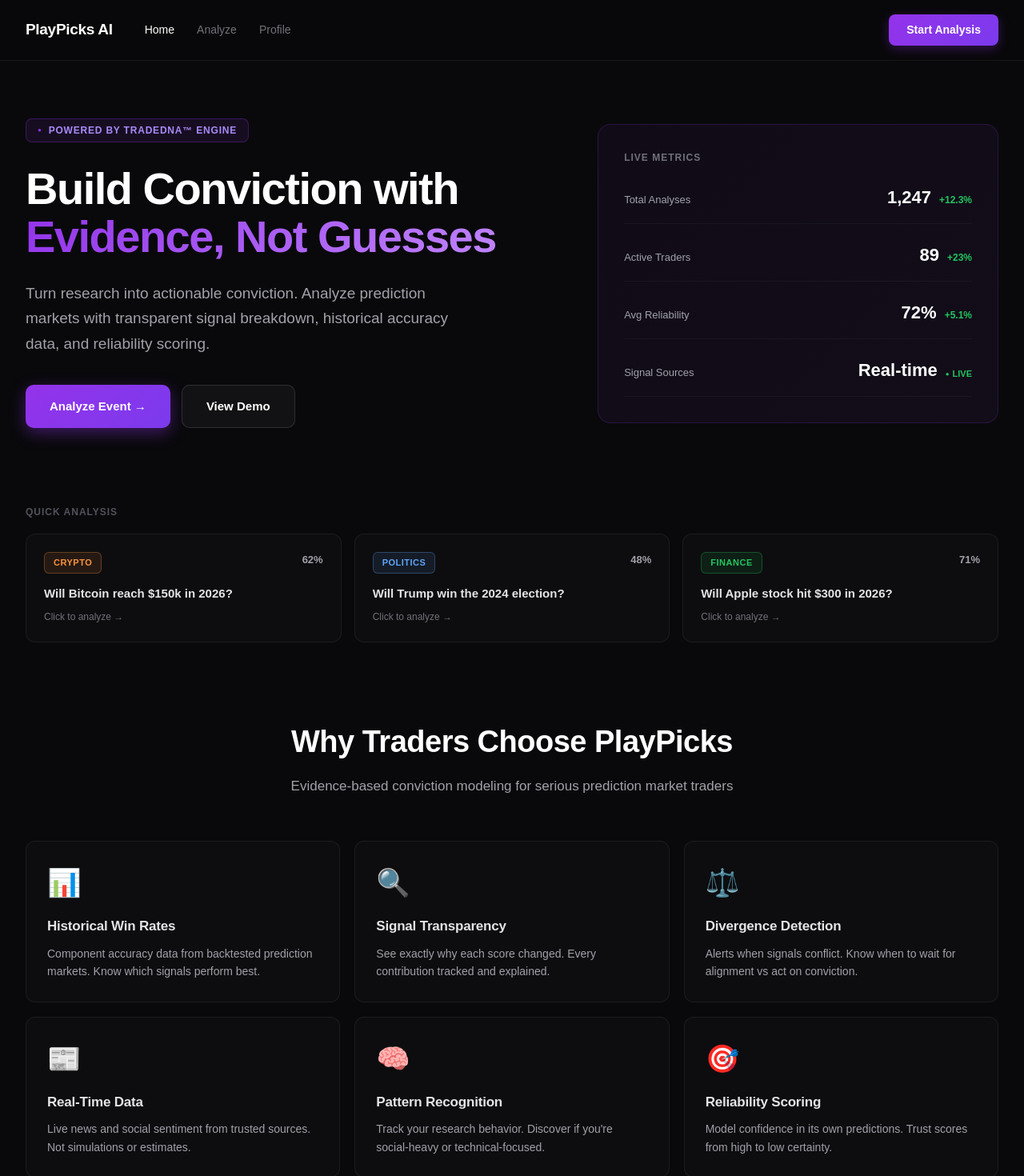
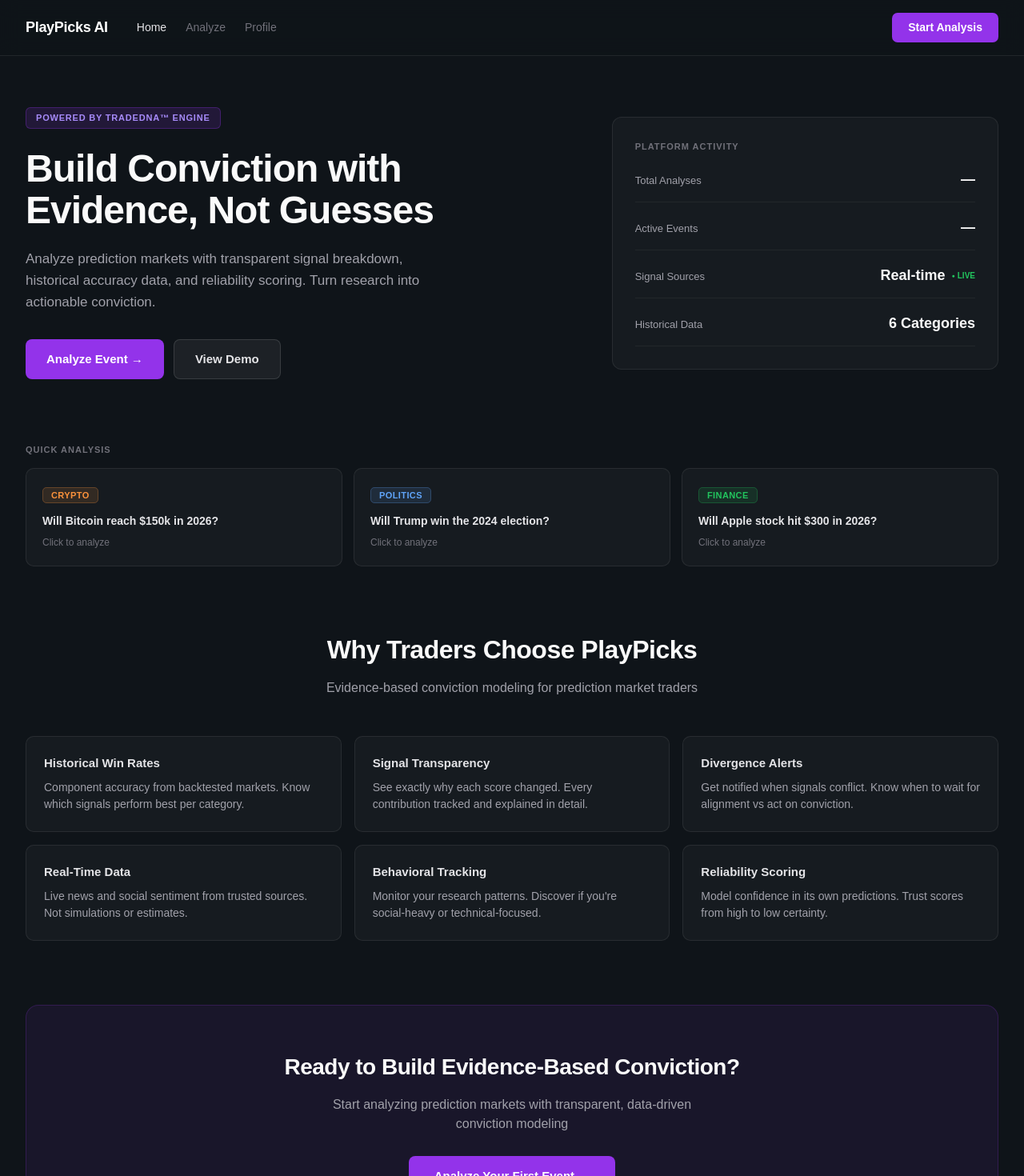
Before and after one commit to anujagadde18/tradedna, a Next.js app: page / in a window 1280 px wide. Shown: the top 1470 px of the page at 80% size. Built offline with nearby package versions, Linux system fonts and the light colour scheme.

Commit message:
Update page.tsx

```diff
--- a/app/page.tsx
+++ b/app/page.tsx
@@ -1,36 +1,45 @@
 "use client";
 
 import { useRouter } from "next/navigation";
-import { Suspense } from "react";
+import { Suspense, useEffect, useState } from "react";
 import { PopularEventsFeed } from "@/components/home/PopularEventsFeed";
+import { getPopularEvents } from "@/lib/storage/popularEvents";
 
 function HomeContent() {
   const router = useRouter();
+  const [totalAnalyses, setTotalAnalyses] = useState(0);
+  const [activeEvents, setActiveEvents] = useState(0);
+
+  useEffect(() => {
+    const events = getPopularEvents();
+    setActiveEvents(events.length);
+    setTotalAnalyses(events.reduce((sum, e) => sum + e.count, 0));
+  }, []);
 
   const demoEvents = [
-    { title: "Will Bitcoin reach $150k in 2026?", category: "crypto", confidence: "62%" },
-    { title: "Will Trump win the 2024 election?", category: "politics", confidence: "48%" },
-    { title: "Will Apple stock hit $300 in 2026?", category: "finance", confidence: "71%" },
+    { title: "Will Bitcoin reach $150k in 2026?", category: "crypto" },
+    { title: "Will Trump win the 2024 election?", category: "politics" },
+    { title: "Will Apple stock hit $300 in 2026?", category: "finance" },
   ];
 
   return (
-    <main style={{ minHeight: "100vh", background: "#09090b", color: "#fff" }}>
+    <main style={{ minHeight: "100vh", background: "#0f1419", color: "#fff" }}>
 
       {/* Navigation */}
       <nav style={{
-        borderBottom: "1px solid rgba(255,255,255,0.06)",
-        padding: "18px 0",
-        background: "rgba(9,9,11,0.8)",
+        borderBottom: "1px solid rgba(255,255,255,0.08)",
+        padding: "16px 0",
+        background: "rgba(15,20,25,0.9)",
         backdropFilter: "blur(12px)",
         position: "sticky",
         top: 0,
         zIndex: 100
       }}>
         <div style={{ maxWidth: 1300, margin: "0 auto", padding: "0 32px", display: "flex", justifyContent: "space-between", alignItems: "center" }}>
-          <div style={{ display: "flex", alignItems: "center", gap: 40 }}>
-            <div style={{ fontSize: 19, fontWeight: 800, letterSpacing: "-0.3px" }}>PlayPicks AI</div>
-            <div style={{ display: "flex", gap: 28, fontSize: 14 }}>
-              <a href="/" style={{ color: "#fff", textDecoration: "none", fontWeight: 500 }}>Home</a>
+          <div style={{ display: "flex", alignItems: "center", gap: 36 }}>
+            <div style={{ fontSize: 18, fontWeight: 700, letterSpacing: "-0.3px" }}>PlayPicks AI</div>
+            <div style={{ display: "flex", gap: 24, fontSize: 14 }}>
+              <a href="/" style={{ color: "#e4e4e7", textDecoration: "none", fontWeight: 500 }}>Home</a>
               <a href="/event" style={{ color: "#71717a", textDecoration: "none", fontWeight: 500 }}>Analyze</a>
               <a href="/profile" style={{ color: "#71717a", textDecoration: "none", fontWeight: 500 }}>Profile</a>
             </div>
@@ -38,15 +47,14 @@
           <button
             onClick={() => router.push("/event")}
             style={{
-              padding: "9px 22px",
-              borderRadius: 8,
-              background: "linear-gradient(135deg, #9333ea 0%, #7c3aed 100%)",
+              padding: "8px 20px",
+              borderRadius: 7,
+              background: "#9333ea",
               border: "none",
               color: "#fff",
               fontSize: 14,
               fontWeight: 600,
-              cursor: "pointer",
-              boxShadow: "0 4px 14px rgba(147, 51, 234, 0.3)"
+              cursor: "pointer"
             }}
           >
             Start Analysis
@@ -54,73 +62,63 @@
         </div>
       </nav>
 
-      <div style={{ maxWidth: 1300, margin: "0 auto", padding: "72px 32px" }}>
+      <div style={{ maxWidth: 1300, margin: "0 auto", padding: "64px 32px" }}>
 
-        {/* Hero Section */}
-        <div style={{ display: "grid", gridTemplateColumns: "1.3fr 1fr", gap: 64, alignItems: "center", marginBottom: 96 }}>
+        {/* Hero */}
+        <div style={{ display: "grid", gridTemplateColumns: "1.4fr 1fr", gap: 56, alignItems: "center", marginBottom: 80 }}>
 
-          {/* Left Content */}
           <div>
             <div style={{
-              display: "inline-flex",
-              alignItems: "center",
-              gap: 8,
-              padding: "5px 14px",
-              borderRadius: 8,
-              background: "rgba(147, 51, 234, 0.1)",
+              display: "inline-block",
+              padding: "4px 12px",
+              borderRadius: 6,
+              background: "rgba(147, 51, 234, 0.15)",
               border: "1px solid rgba(147, 51, 234, 0.3)",
-              fontSize: 12,
+              fontSize: 11,
               fontWeight: 600,
               color: "#a78bfa",
-              marginBottom: 28,
+              marginBottom: 24,
               textTransform: "uppercase",
               letterSpacing: "0.8px"
             }}>
-              <span style={{ fontSize: 8, color: "#9333ea" }}>●</span>
               Powered by TradeDNA™ Engine
             </div>
 
             <h1 style={{
-              fontSize: 56,
-              fontWeight: 900,
-              lineHeight: 1.08,
-              marginBottom: 24,
-              letterSpacing: "-1.5px"
+              fontSize: 48,
+              fontWeight: 800,
+              lineHeight: 1.1,
+              marginBottom: 20,
+              letterSpacing: "-1px",
+              color: "#fafafa"
             }}>
               Build Conviction with
               <br />
-              <span style={{
-                background: "linear-gradient(135deg, #9333ea 0%, #c084fc 100%)",
-                WebkitBackgroundClip: "text",
-                WebkitTextFillColor: "transparent"
-              }}>
-                Evidence, Not Guesses
-              </span>
+              Evidence, Not Guesses
             </h1>
 
             <p style={{
-              fontSize: 19,
+              fontSize: 17,
               color: "#a1a1aa",
-              marginBottom: 36,
-              lineHeight: 1.65,
-              maxWidth: 560
+              marginBottom: 32,
+              lineHeight: 1.6,
+              maxWidth: 520
             }}>
-              Turn research into actionable conviction. Analyze prediction markets with transparent signal breakdown, historical accuracy data, and reliability scoring.
+              Analyze prediction markets with transparent signal breakdown, historical accuracy data, and reliability scoring. Turn research into actionable conviction.
             </p>
 
-            <div style={{ display: "flex", gap: 14 }}>
+            <div style={{ display: "flex", gap: 12 }}>
               <button
                 onClick={() => router.push("/event")}
                 style={{
-                  padding: "15px 30px",
-                  borderRadius: 10,
-                  background: "linear-gradient(135deg, #9333ea 0%, #7c3aed 100%)",
+                  padding: "13px 26px",
+                  borderRadius: 8,
+                  background: "#9333ea",
                   border: "none",
                   color: "#fff",
                   fontSize: 15,
-                  fontWeight: 700,
-                  cursor: "pointer",
-                  boxShadow: "0 6px 20px rgba(147, 51, 234, 0.4)"
+                  fontWeight: 600,
+                  cursor: "pointer"
                 }}
               >
                 Analyze Event →
@@ -128,11 +126,11 @@
               <button
                 onClick={() => router.push("/profile")}
                 style={{
-                  padding: "15px 30px",
-                  borderRadius: 10,
-                  background: "rgba(255,255,255,0.04)",
+                  padding: "13px 26px",
+                  borderRadius: 8,
+                  background: "rgba(255,255,255,0.06)",
                   border: "1px solid rgba(255,255,255,0.12)",
-                  color: "#fff",
+                  color: "#e4e4e7",
                   fontSize: 15,
                   fontWeight: 600,
                   cursor: "pointer"
@@ -143,79 +141,73 @@
             </div>
           </div>
 
-          {/* Right Stats */}
+          {/* Stats Card */}
           <div style={{
-            padding: 32,
-            borderRadius: 16,
-            background: "linear-gradient(135deg, rgba(147,51,234,0.06) 0%, rgba(168,85,247,0.06) 100%)",
-            border: "1px solid rgba(147,51,234,0.2)"
+            padding: 28,
+            borderRadius: 12,
+            background: "rgba(255,255,255,0.03)",
+            border: "1px solid rgba(255,255,255,0.08)"
           }}>
-            <div style={{ fontSize: 12, color: "#71717a", marginBottom: 24, textTransform: "uppercase", letterSpacing: "1px", fontWeight: 700 }}>
-              Live Metrics
+            <div style={{ fontSize: 11, color: "#71717a", marginBottom: 20, textTransform: "uppercase", letterSpacing: "1px", fontWeight: 600 }}>
+              Platform Activity
             </div>
-            <div style={{ display: "grid", gap: 22 }}>
-              <StatRow label="Total Analyses" value="1,247" indicator="+12.3%" positive />
-              <StatRow label="Active Traders" value="89" indicator="+23%" positive />
-              <StatRow label="Avg Reliability" value="72%" indicator="+5.1%" positive />
-              <StatRow label="Signal Sources" value="Real-time" live />
+            <div style={{ display: "grid", gap: 18 }}>
+              <MetricRow label="Total Analyses" value={totalAnalyses > 0 ? totalAnalyses.toString() : "—"} />
+              <MetricRow label="Active Events" value={activeEvents > 0 ? activeEvents.toString() : "—"} />
+              <MetricRow label="Signal Sources" value="Real-time" live />
+              <MetricRow label="Historical Data" value="6 Categories" />
             </div>
           </div>
         </div>
 
         {/* Quick Access */}
-        <div style={{ marginBottom: 72 }}>
-          <div style={{ fontSize: 12, color: "#52525b", marginBottom: 18, textTransform: "uppercase", letterSpacing: "1px", fontWeight: 700 }}>
+        <div style={{ marginBottom: 64 }}>
+          <div style={{ fontSize: 11, color: "#71717a", marginBottom: 14, textTransform: "uppercase", letterSpacing: "1px", fontWeight: 600 }}>
             Quick Analysis
           </div>
-          <div style={{ display: "grid", gridTemplateColumns: "repeat(3, 1fr)", gap: 16 }}>
+          <div style={{ display: "grid", gridTemplateColumns: "repeat(3, 1fr)", gap: 14 }}>
             {demoEvents.map((event, i) => (
               <QuickCard key={i} event={event} onClick={() => router.push(`/scores?event=${encodeURIComponent(event.title)}`)} />
             ))}
           </div>
         </div>
 
-        {/* Trending Feed */}
+        {/* Trending */}
         <PopularEventsFeed />
 
         {/* Features */}
-        <div style={{ marginTop: 96 }}>
-          <div style={{ textAlign: "center", marginBottom: 56 }}>
-            <h2 style={{ fontSize: 38, fontWeight: 900, marginBottom: 14, letterSpacing: "-0.5px" }}>
+        <div style={{ marginTop: 80 }}>
+          <div style={{ textAlign: "center", marginBottom: 48 }}>
+            <h2 style={{ fontSize: 32, fontWeight: 800, marginBottom: 12, letterSpacing: "-0.5px", color: "#fafafa" }}>
               Why Traders Choose PlayPicks
             </h2>
-            <p style={{ fontSize: 17, color: "#a1a1aa", maxWidth: 620, margin: "0 auto" }}>
-              Evidence-based conviction modeling for serious prediction market traders
+            <p style={{ fontSize: 16, color: "#a1a1aa", maxWidth: 560, margin: "0 auto" }}>
+              Evidence-based conviction modeling for prediction market traders
             </p>
           </div>
 
-          <div style={{ display: "grid", gridTemplateColumns: "repeat(3, 1fr)", gap: 18 }}>
+          <div style={{ display: "grid", gridTemplateColumns: "repeat(3, 1fr)", gap: 16 }}>
             <Feature
-              icon="📊"
               title="Historical Win Rates"
-              desc="Component accuracy data from backtested prediction markets. Know which signals perform best."
+              desc="Component accuracy from backtested markets. Know which signals perform best per category."
             />
             <Feature
-              icon="🔍"
               title="Signal Transparency"
-              desc="See exactly why each score changed. Every contribution tracked and explained."
+              desc="See exactly why each score changed. Every contribution tracked and explained in detail."
             />
             <Feature
-              icon="⚖️"
-              title="Divergence Detection"
-              desc="Alerts when signals conflict. Know when to wait for alignment vs act on conviction."
+              title="Divergence Alerts"
+              desc="Get notified when signals conflict. Know when to wait for alignment vs act on conviction."
             />
             <Feature
-              icon="📰"
               title="Real-Time Data"
               desc="Live news and social sentiment from trusted sources. Not simulations or estimates."
             />
             <Feature
-              icon="🧠"
-              title="Pattern Recognition"
-              desc="Track your research behavior. Discover if you're social-heavy or technical-focused."
+              title="Behavioral Tracking"
+              desc="Monitor your research patterns. Discover if you're social-heavy or technical-focused."
             />
             <Feature
-              icon="🎯"
               title="Reliability Scoring"
               desc="Model confidence in its own predictions. Trust scores from high to low certainty."
             />
@@ -224,31 +216,30 @@
 
         {/* CTA */}
         <div style={{
-          marginTop: 96,
-          padding: 64,
-          borderRadius: 20,
-          background: "linear-gradient(135deg, rgba(147,51,234,0.12) 0%, rgba(168,85,247,0.12) 100%)",
-          border: "1px solid rgba(147,51,234,0.25)",
+          marginTop: 80,
+          padding: 56,
+          borderRadius: 16,
+          background: "rgba(147,51,234,0.08)",
+          border: "1px solid rgba(147,51,234,0.2)",
           textAlign: "center"
         }}>
-          <h2 style={{ fontSize: 34, fontWeight: 900, marginBottom: 16, letterSpacing: "-0.5px" }}>
+          <h2 style={{ fontSize: 28, fontWeight: 800, marginBottom: 14, letterSpacing: "-0.5px", color: "#fafafa" }}>
             Ready to Build Evidence-Based Conviction?
           </h2>
-          <p style={{ fontSize: 17, color: "#a1a1aa", marginBottom: 36, maxWidth: 540, margin: "0 auto 36px" }}>
+          <p style={{ fontSize: 16, color: "#a1a1aa", marginBottom: 28, maxWidth: 500, margin: "0 auto 28px" }}>
             Start analyzing prediction markets with transparent, data-driven conviction modeling
           </p>
           <button
             onClick={() => router.push("/event")}
             style={{
-              padding: "16px 38px",
-              borderRadius: 11,
-              background: "linear-gradient(135deg, #9333ea 0%, #7c3aed 100%)",
+              padding: "14px 32px",
+              borderRadius: 8,
+              background: "#9333ea",
               border: "none",
               color: "#fff",
-              fontSize: 16,
-              fontWeight: 700,
-              cursor: "pointer",
-              boxShadow: "0 8px 24px rgba(147, 51, 234, 0.4)"
+              fontSize: 15,
+              fontWeight: 600,
+              cursor: "pointer"
             }}
           >
             Analyze Your First Event →
@@ -257,20 +248,20 @@
 
         {/* Footer */}
         <div style={{
-          marginTop: 72,
-          paddingTop: 36,
-          borderTop: "1px solid rgba(255,255,255,0.06)",
+          marginTop: 64,
+          paddingTop: 32,
+          borderTop: "1px solid rgba(255,255,255,0.08)",
           display: "flex",
           justifyContent: "space-between",
           alignItems: "center"
         }}>
-          <div style={{ fontSize: 14, color: "#52525b" }}>
+          <div style={{ fontSize: 14, color: "#71717a" }}>
             PlayPicks AI • Powered by TradeDNA™ • 2026
           </div>
-          <div style={{ display: "flex", gap: 24, fontSize: 14, color: "#52525b" }}>
-            <a href="https://polymarket.com" target="_blank" rel="noreferrer" style={{ color: "#52525b", textDecoration: "none" }}>Polymarket</a>
+          <div style={{ display: "flex", gap: 20, fontSize: 14, color: "#71717a" }}>
+            <a href="https://polymarket.com" target="_blank" rel="noreferrer" style={{ color: "#71717a", textDecoration: "none" }}>Polymarket</a>
             <span>·</span>
-            <a href="/profile" style={{ color: "#52525b", textDecoration: "none" }}>Demo</a>
+            <a href="/profile" style={{ color: "#71717a", textDecoration: "none" }}>Demo</a>
           </div>
         </div>
 
@@ -279,22 +270,13 @@
   );
 }
 
-function StatRow({ label, value, indicator, positive, live }: { label: string; value: string; indicator?: string; positive?: boolean; live?: boolean }) {
+function MetricRow({ label, value, live }: { label: string; value: string; live?: boolean }) {
   return (
-    <div style={{ display: "flex", justifyContent: "space-between", alignItems: "baseline", paddingBottom: 16, borderBottom: "1px solid rgba(255,255,255,0.04)" }}>
+    <div style={{ display: "flex", justifyContent: "space-between", alignItems: "baseline", paddingBottom: 14, borderBottom: "1px solid rgba(255,255,255,0.05)" }}>
       <div style={{ fontSize: 13, color: "#a1a1aa", fontWeight: 500 }}>{label}</div>
-      <div style={{ display: "flex", alignItems: "baseline", gap: 10 }}>
-        <span style={{ fontSize: 22, fontWeight: 800, color: "#fff" }}>{value}</span>
-        {indicator && (
-          <span style={{ fontSize: 12, fontWeight: 700, color: positive ? "#22c55e" : "#ef4444" }}>
-            {indicator}
-          </span>
-        )}
-        {live && (
-          <span style={{ fontSize: 11, fontWeight: 700, color: "#22c55e", display: "flex", alignItems: "center", gap: 4 }}>
-            <span style={{ fontSize: 8 }}>●</span> LIVE
-          </span>
-        )}
+      <div style={{ display: "flex", alignItems: "center", gap: 8 }}>
+        <span style={{ fontSize: 18, fontWeight: 700, color: "#fafafa" }}>{value}</span>
+        {live && <span style={{ fontSize: 10, fontWeight: 600, color: "#22c55e", display: "flex", alignItems: "center", gap: 3 }}><span style={{ fontSize: 7 }}>●</span> LIVE</span>}
       </div>
     </div>
   );
@@ -302,9 +284,9 @@
 
 function QuickCard({ event, onClick }: { event: any; onClick: () => void }) {
   const categoryColors = {
-    crypto: { bg: "rgba(251, 146, 60, 0.1)", border: "rgba(251, 146, 60, 0.3)", text: "#fb923c" },
-    politics: { bg: "rgba(96, 165, 250, 0.1)", border: "rgba(96, 165, 250, 0.3)", text: "#60a5fa" },
-    finance: { bg: "rgba(34, 197, 94, 0.1)", border: "rgba(34, 197, 94, 0.3)", text: "#22c55e" },
+    crypto: { bg: "rgba(251, 146, 60, 0.12)", border: "rgba(251, 146, 60, 0.25)", text: "#fb923c" },
+    politics: { bg: "rgba(96, 165, 250, 0.12)", border: "rgba(96, 165, 250, 0.25)", text: "#60a5fa" },
+    finance: { bg: "rgba(34, 197, 94, 0.12)", border: "rgba(34, 197, 94, 0.25)", text: "#22c55e" },
   };
   const color = categoryColors[event.category as keyof typeof categoryColors];
 
@@ -312,46 +294,42 @@
     <div
       onClick={onClick}
       style={{
-        padding: 22,
-        borderRadius: 12,
-        background: "rgba(255,255,255,0.02)",
-        border: "1px solid rgba(255,255,255,0.06)",
+        padding: 20,
+        borderRadius: 10,
+        background: "rgba(255,255,255,0.03)",
+        border: "1px solid rgba(255,255,255,0.08)",
         cursor: "pointer",
         transition: "all 0.2s",
       }}
       onMouseEnter={(e) => {
-        e.currentTarget.style.background = "rgba(255,255,255,0.04)";
-        e.currentTarget.style.borderColor = "rgba(147, 51, 234, 0.4)";
-        e.currentTarget.style.transform = "translateY(-2px)";
+        e.currentTarget.style.background = "rgba(255,255,255,0.05)";
+        e.currentTarget.style.borderColor = "rgba(147, 51, 234, 0.3)";
       }}
       onMouseLeave={(e) => {
-        e.currentTarget.style.background = "rgba(255,255,255,0.02)";
-        e.currentTarget.style.borderColor = "rgba(255,255,255,0.06)";
-        e.currentTarget.style.transform = "translateY(0)";
+        e.currentTarget.style.background = "rgba(255,255,255,0.03)";
+        e.currentTarget.style.borderColor = "rgba(255,255,255,0.08)";
       }}
     >
-      <div style={{ display: "flex", justifyContent: "space-between", marginBottom: 14 }}>
-        <span style={{ padding: "4px 11px", borderRadius: 6, background: color.bg, border: `1px solid ${color.border}`, fontSize: 11, fontWeight: 700, color: color.text, textTransform: "uppercase", letterSpacing: "0.5px" }}>
+      <div style={{ marginBottom: 12 }}>
+        <span style={{ padding: "3px 10px", borderRadius: 5, background: color.bg, border: `1px solid ${color.border}`, fontSize: 11, fontWeight: 600, color: color.text, textTransform: "uppercase", letterSpacing: "0.4px" }}>
           {event.category}
         </span>
-        <span style={{ fontSize: 13, fontWeight: 700, color: "#a1a1aa" }}>{event.confidence}</span>
       </div>
-      <div style={{ fontSize: 15, fontWeight: 600, color: "#e4e4e7", lineHeight: 1.4, marginBottom: 10 }}>
+      <div style={{ fontSize: 14, fontWeight: 600, color: "#e4e4e7", lineHeight: 1.4, marginBottom: 8 }}>
         {event.title}
       </div>
       <div style={{ fontSize: 12, color: "#71717a", fontWeight: 500 }}>
-        Click to analyze →
+        Click to analyze
       </div>
     </div>
   );
 }
 
-function Feature({ icon, title, desc }: { icon: string; title: string; desc: string }) {
+function Feature({ title, desc }: { title: string; desc: string }) {
   return (
-    <div style={{ padding: 26, borderRadius: 12, background: "rgba(255,255,255,0.02)", border: "1px solid rgba(255,255,255,0.06)" }}>
-      <div style={{ fontSize: 34, marginBottom: 16 }}>{icon}</div>
-      <h3 style={{ fontSize: 17, fontWeight: 700, marginBottom: 10, color: "#e4e4e7", letterSpacing: "-0.2px" }}>{title}</h3>
-      <p style={{ fontSize: 14, color: "#a1a1aa", lineHeight: 1.6, margin: 0 }}>
+    <div style={{ padding: 22, borderRadius: 10, background: "rgba(255,255,255,0.03)", border: "1px solid rgba(255,255,255,0.08)" }}>
+      <h3 style={{ fontSize: 15, fontWeight: 700, marginBottom: 8, color: "#e4e4e7" }}>{title}</h3>
+      <p style={{ fontSize: 14, color: "#a1a1aa", lineHeight: 1.55, margin: 0 }}>
         {desc}
       </p>
     </div>
@@ -360,7 +338,7 @@
 
 export default function HomePage() {
   return (
-    <Suspense fallback={<div style={{ minHeight: "100vh", background: "#09090b" }} />}>
+    <Suspense fallback={<div style={{ minHeight: "100vh", background: "#0f1419" }} />}>
       <HomeContent />
     </Suspense>
   );
```
